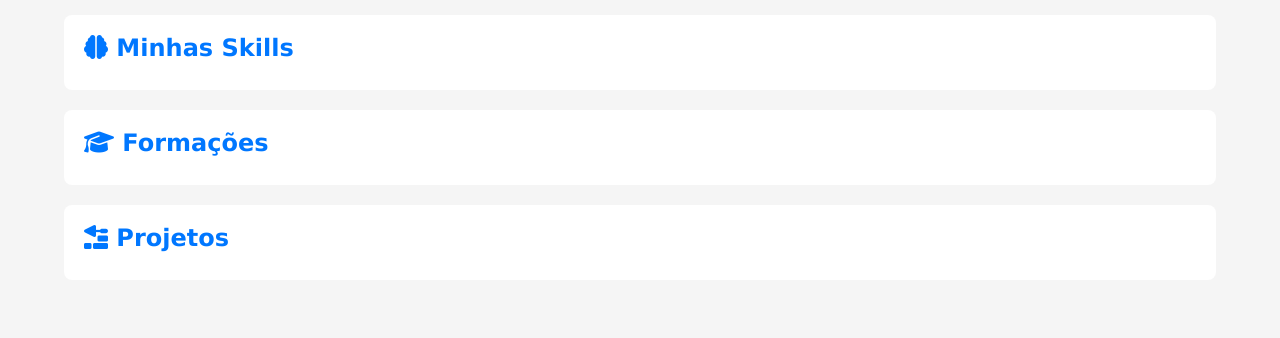
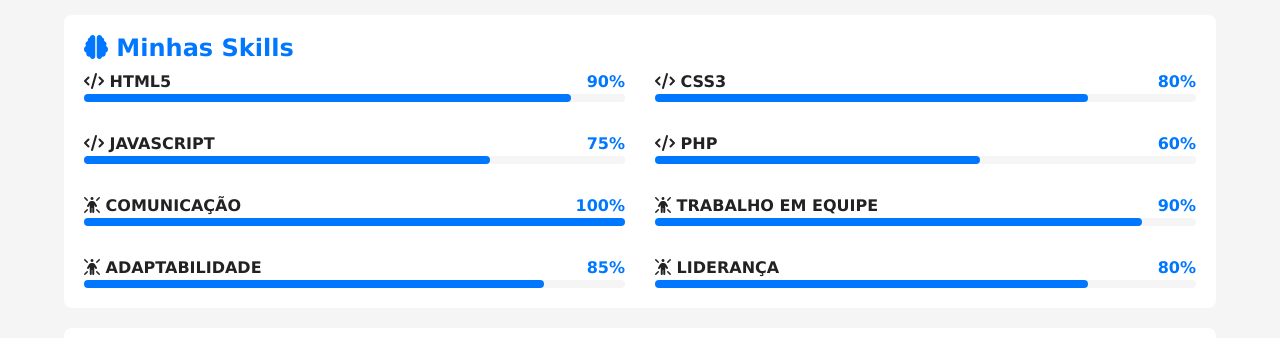
Before and after one commit to ThanagorTales/exercicio-portifolio, a plain HTML site: page projeto-portfolio/index.html in a window 1280 px wide. Shown: the part 1132-1470 px from the top of the page. Before the commit the page ends 1432 px from the top, so only its background shows below. Drawn offline with Linux system fonts and the light colour scheme.

Commit message:
Skill done

```diff
--- a/projeto-portfolio/estilos/style.css
+++ b/projeto-portfolio/estilos/style.css
@@ -129,3 +129,38 @@ article h2{
   height: 100%;
   border-radius: 8px;
 }
+#skill-container{
+  display: grid;
+  grid-template-columns: 1fr;
+  gap: 30px;
+}
+#skill-container .info{
+  display: flex;
+  justify-content: space-between;
+  align-items: center;
+}
+#skill-container .nome{
+  font-weight: bold;
+  color: var(--texto);
+}
+#skill-container .porcent{
+  font-weight: bold;
+  color: var(--destaque);
+}
+#skill-container .barra{
+  width: 100%;
+  height: 8px;
+  background-color: var(--fundo-principal);
+  border-radius: 4px;
+}
+#skill-container .progresso{
+  height: 100%;
+  background-color: var(--destaque);
+  border-radius: 4px;
+}
+
+@media screen and (min-width: 768px){
+  #skill-container{
+    grid-template-columns: 1fr 1fr;
+  }
+}
--- a/projeto-portfolio/index.html
+++ b/projeto-portfolio/index.html
@@ -45,6 +45,128 @@
 
             <article id="skills">
                 <h2><i class="fa-solid fa-brain"></i> Minhas Skills</h2>
+
+                <div id="skill-container">
+                    <div class="item">
+                        <div class="info">
+                            <span class="nome">
+                                <i class="fa-solid fa-code"></i> HTML5
+                            </span>
+                            <span class="porcent">
+                                90%
+                            </span>
+                        </div>
+                        <div class="barra">
+                            <div class="progresso" style="width: 90%;">
+
+                            </div>
+                        </div>
+                    </div>
+                    <div class="item">
+                        <div class="info">
+                            <span class="nome">
+                                <i class="fa-solid fa-code"></i> CSS3
+                            </span>
+                            <span class="porcent">
+                                80%
+                            </span>
+                        </div>
+                        <div class="barra">
+                            <div class="progresso" style="width: 80%;">
+
+                            </div>
+                        </div>
+                    </div>
+                    <div class="item">
+                        <div class="info">
+                            <span class="nome">
+                                <i class="fa-solid fa-code"></i> JAVASCRIPT
+                            </span>
+                            <span class="porcent">
+                                75%
+                            </span>
+                        </div>
+                        <div class="barra">
+                            <div class="progresso" style="width: 75%;">
+
+                            </div>
+                        </div>
+                    </div>
+                     <div class="item">
+                        <div class="info">
+                            <span class="nome">
+                                <i class="fa-solid fa-code"></i> PHP
+                            </span>
+                            <span class="porcent">
+                                60%
+                            </span>
+                        </div>
+                        <div class="barra">
+                            <div class="progresso" style="width: 60%;">
+
+                            </div>
+                        </div>
+                    </div>
+
+
+                    <div class="item">
+                        <div class="info">
+                            <span class="nome">
+                                <i class="fa-solid fa-person-rays"></i> COMUNICAÇÃO
+                            </span>
+                            <span class="porcent">
+                                100%
+                            </span>
+                        </div>
+                        <div class="barra">
+                            <div class="progresso" style="width: 100%;">
+                            </div>
+                        </div>
+                    </div>
+                    <div class="item">
+                        <div class="info">
+                            <span class="nome">
+                                <i class="fa-solid fa-person-rays"></i> TRABALHO EM EQUIPE
+                            </span>
+                            <span class="porcent">
+                                90%
+                            </span>
+                        </div>
+                        <div class="barra">
+                            <div class="progresso" style="width: 90%;">
+                            </div>
+                        </div>
+                    </div>
+                    <div class="item">
+                        <div class="info">
+                            <span class="nome">
+                                <i class="fa-solid fa-person-rays"></i> ADAPTABILIDADE
+                            </span>
+                            <span class="porcent">
+                                85%
+                            </span>
+                        </div>
+                        <div class="barra">
+                            <div class="progresso" style="width: 85%;">
+                            </div>
+                        </div>
+                    </div>
+                    <div class="item">
+                        <div class="info">
+                            <span class="nome">
+                                <i class="fa-solid fa-person-rays"></i> LIDERANÇA
+                            </span>
+                            <span class="porcent">
+                                80%
+                            </span>
+                        </div>
+                        <div class="barra">
+                            <div class="progresso" style="width: 80%;">
+                            </div>
+                        </div>
+                    </div>
+
+                </div>
             </article>
 
             <article id="formacao">
```
